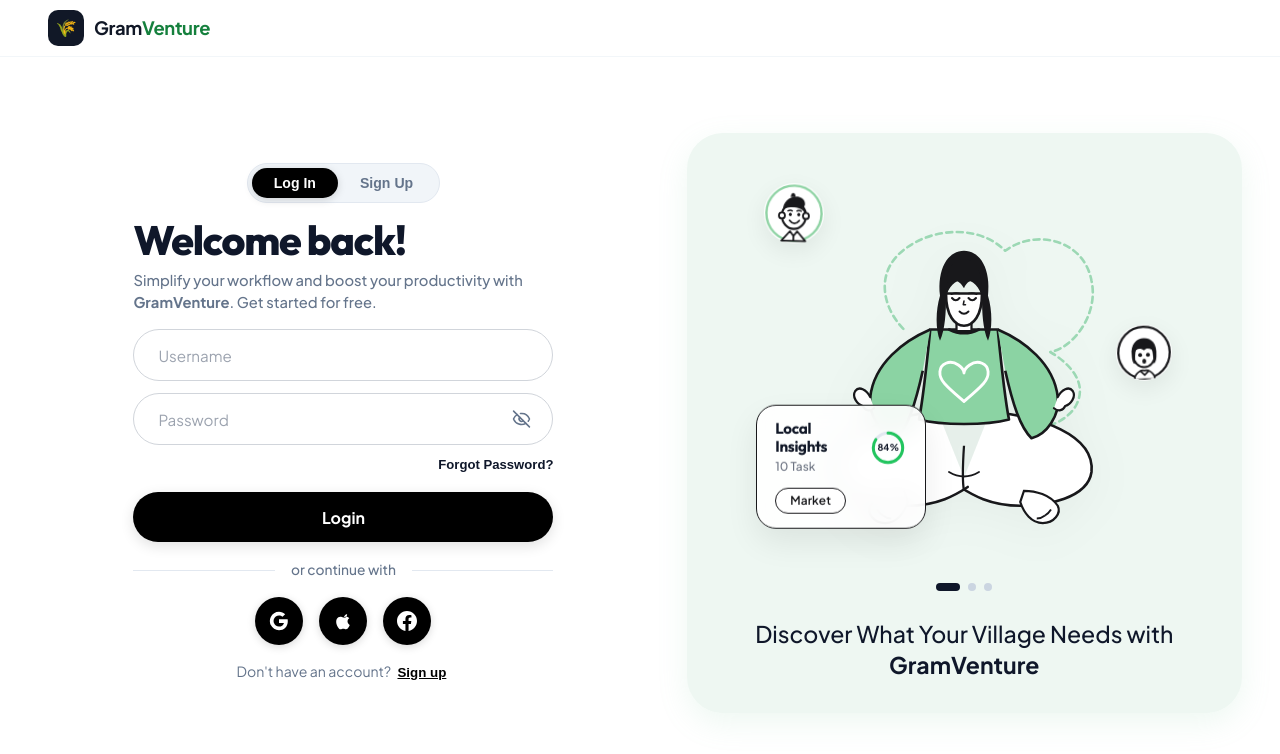
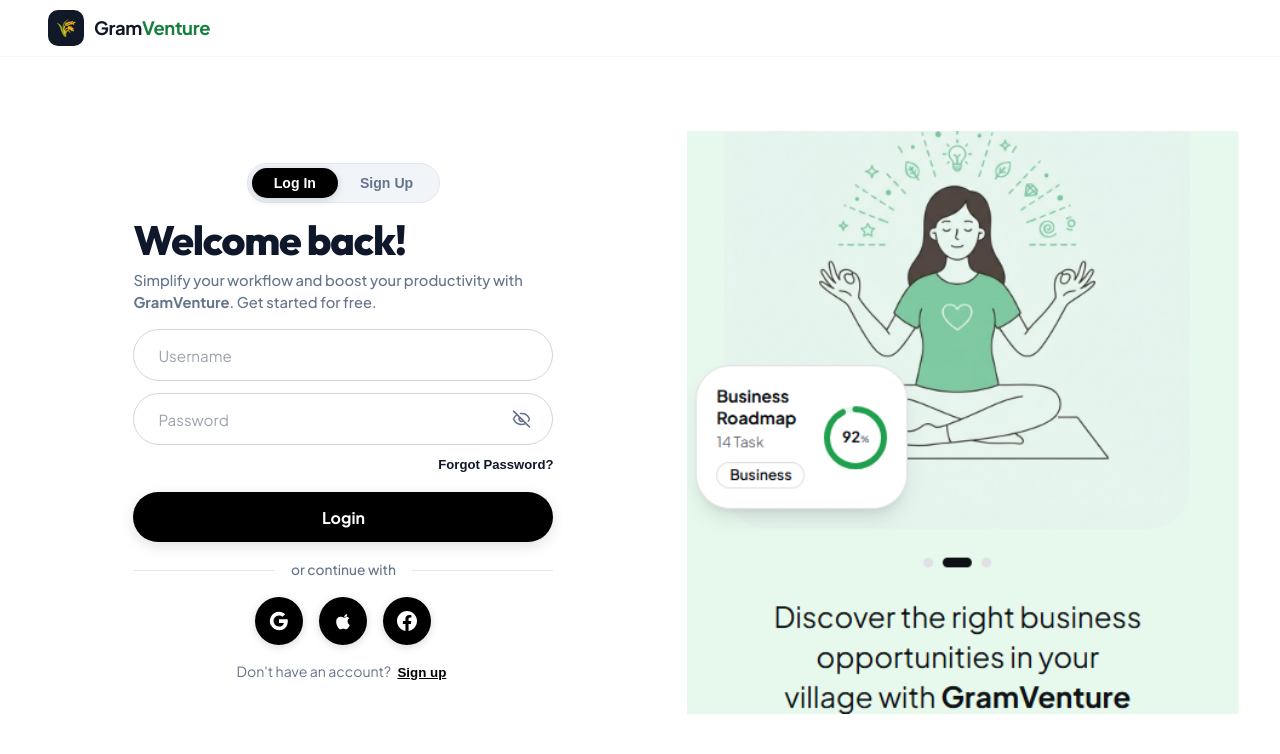
Before and after one commit to rishabh7066/SIH-26, a React (Vite) app in the folder frontend/: page / in a window 1280 px wide. Shown: the top 754 px of the page. Built offline with nearby package versions, Linux system fonts and the light colour scheme.

Commit message:
Replace login SVG illustration with uploaded image

```diff
--- a/frontend/src/components/AuthPage.css
+++ b/frontend/src/components/AuthPage.css
@@ -442,6 +442,14 @@
   max-width: 580px;
 }
 
+.auth-illustration-image {
+  width: 100%;
+  max-width: 580px;
+  height: auto;
+  display: block;
+  object-fit: contain;
+}
+
 .auth-illustration-card {
   background: #eef7f2;
   border-radius: 36px;
--- a/frontend/src/components/AuthPage.jsx
+++ b/frontend/src/components/AuthPage.jsx
@@ -10,7 +10,6 @@ import {
   User,
   X
 } from 'lucide-react';
-import AuthIllustration from './AuthIllustration';
 import './AuthPage.css';
 
 export default function AuthPage({
@@ -383,7 +382,11 @@ export default function AuthPage({
 
         {/* Right Column: Illustration Art matching screenshot */}
         <section className="auth-illustration-column">
-          <AuthIllustration />
+          <img
+            src="/auth-illustration.png"
+            alt="Discover the right business opportunities in your village with GramVenture"
+            className="auth-illustration-image"
+          />
         </section>
 
       </main>
```
Also changed, not shown: frontend/public/auth-illustration.png (added).
